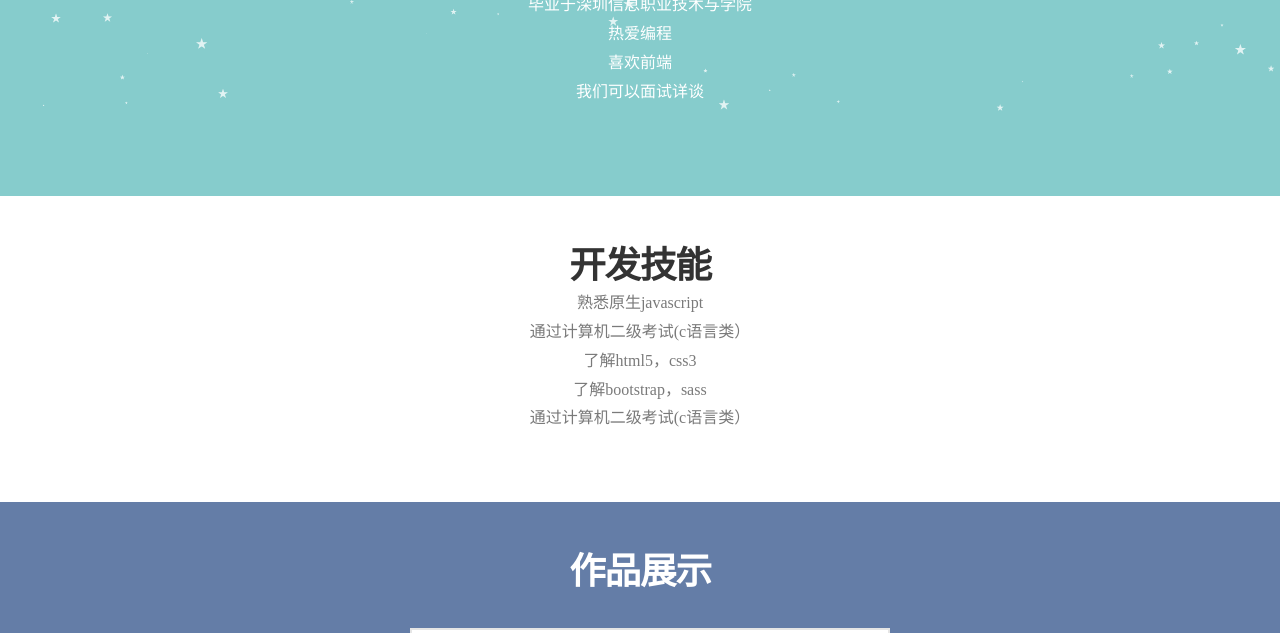
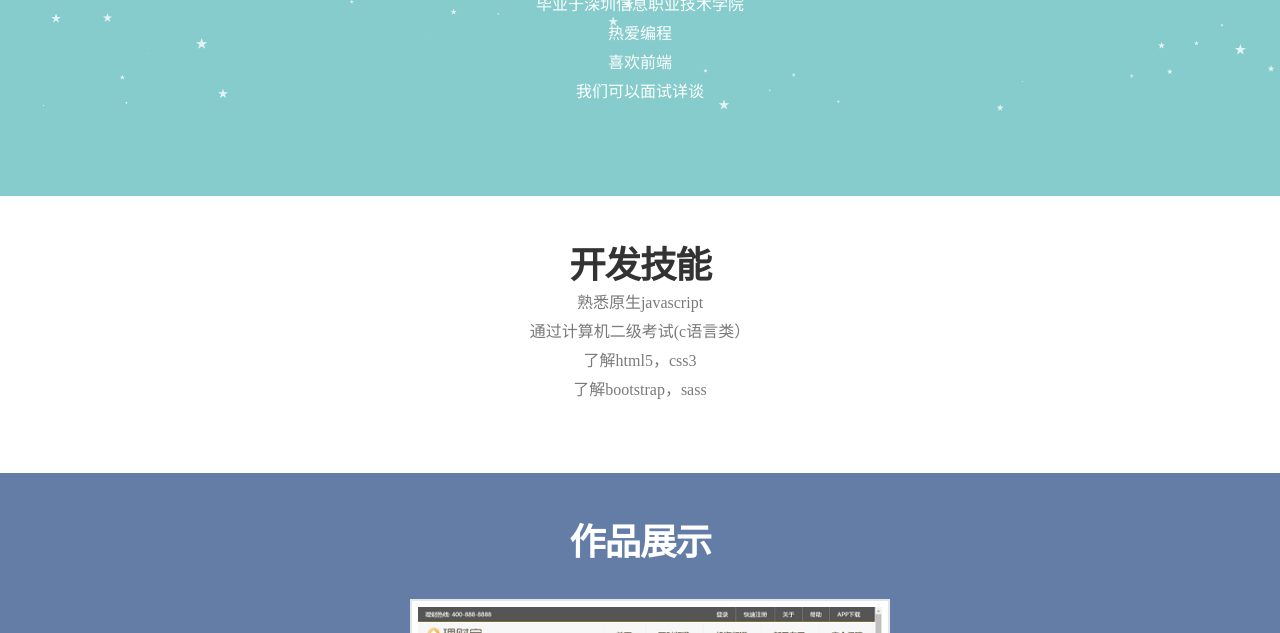
Before and after one commit to ivan135/resume, a plain HTML site: page index.html in a window 1280 px wide. Shown: the part 684-1317 px from the top of the page. Drawn offline with nearby package versions, Linux system fonts and the light colour scheme.

Commit message:
Update index.html

```diff
--- a/index.html
+++ b/index.html
@@ -66,7 +66,7 @@
               <div class="x-column x-sm x-1-1 pn">
                 <h2 class="h-custom-headline resp-h mtn h3" style="color: #fff;"><span>关于我</span></h2>
                 <div class="x-text" style="color: #fff;">
-                  <p>毕业于深圳信息职业技术与学院
+                  <p>毕业于深圳信息职业技术学院
                     <br /> 热爱编程
                     <br /> 喜欢前端
                     <br /> 我们可以面试详谈</p>
@@ -83,8 +83,7 @@
                   <p>熟悉原生javascript
                     <br /> 通过计算机二级考试(c语言类）
                     <br /> 了解html5，css3
-                    <br /> 了解bootstrap，sass
-                    <br /> 通过计算机二级考试(c语言类）</p>
+                    <br /> 了解bootstrap，sass</p>
               </div>
             </div>
           </div>
```
